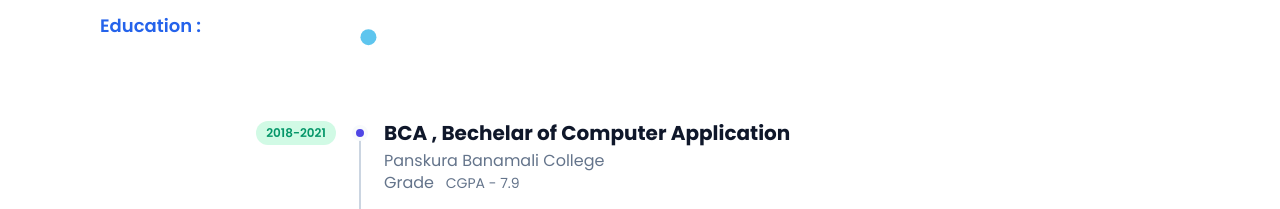
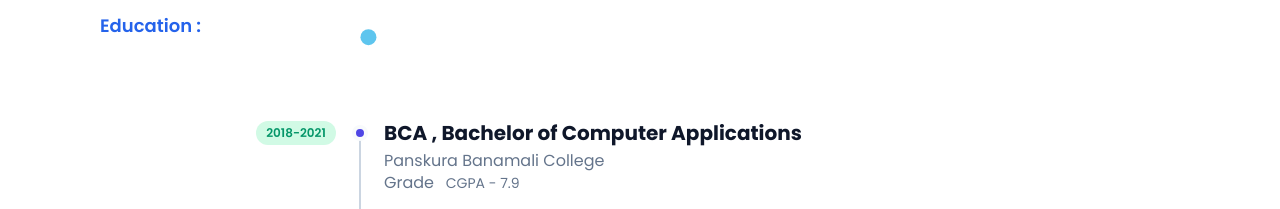
Before and after one commit to ChandanTechDev/chandanpatra-Protfolio, a React (Vite) app: page / in a window 1280 px wide. Shown: the part 1152-1361 px from the top of the page. Built offline with nearby package versions, Linux system fonts and the light colour scheme.

Commit message:
change for commit

```diff
--- a/src/constants/data.js
+++ b/src/constants/data.js
@@ -38,7 +38,7 @@
 
 export const educationData = [
   {
-    name: "BCA , Bechelar of Computer Application",
+    name: "BCA , Bachelor of Computer Applications",
     institute: "Panskura Banamali College",
     time: "2018-2021",
     marks: "CGPA - 7.9",
```
